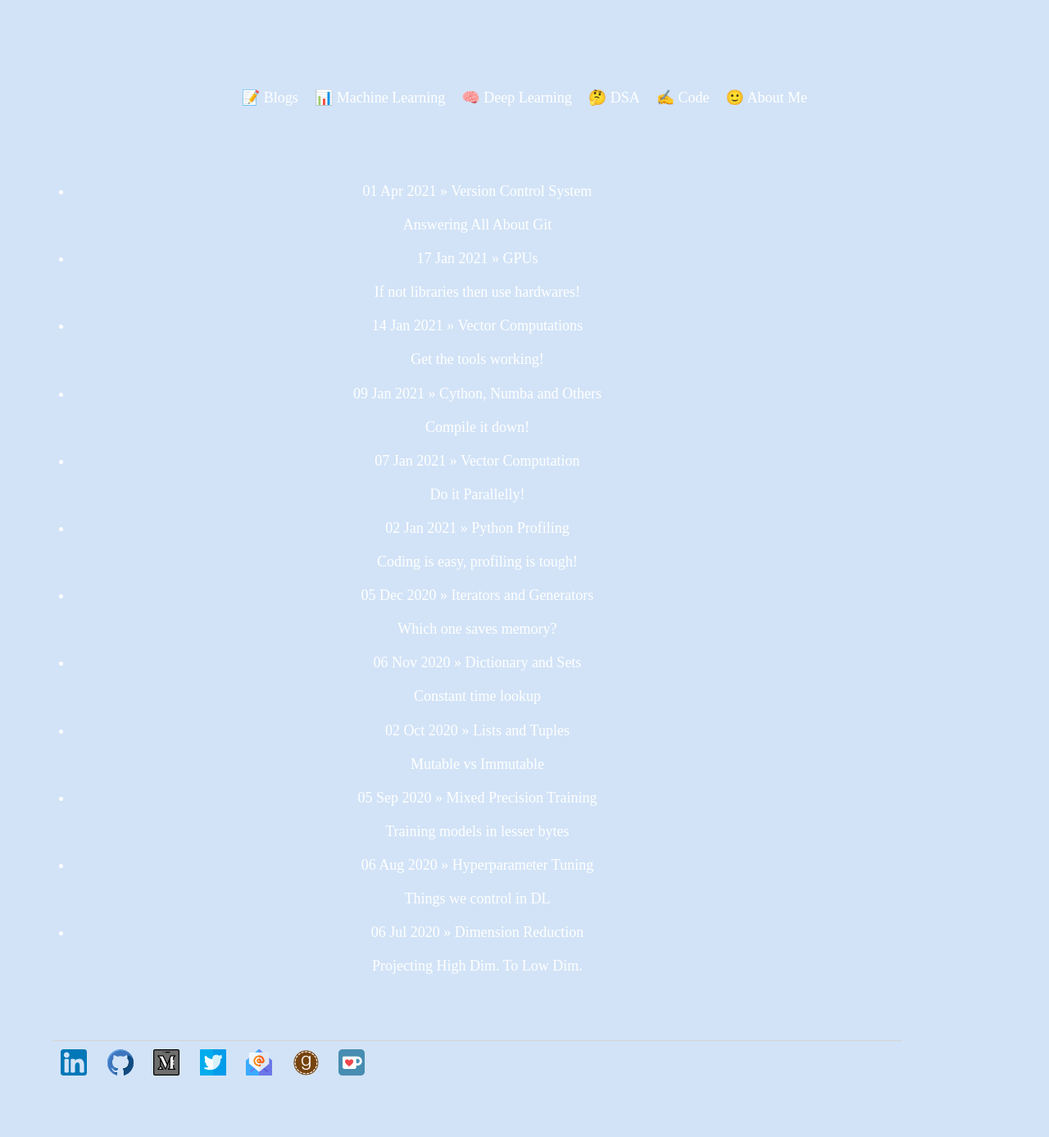
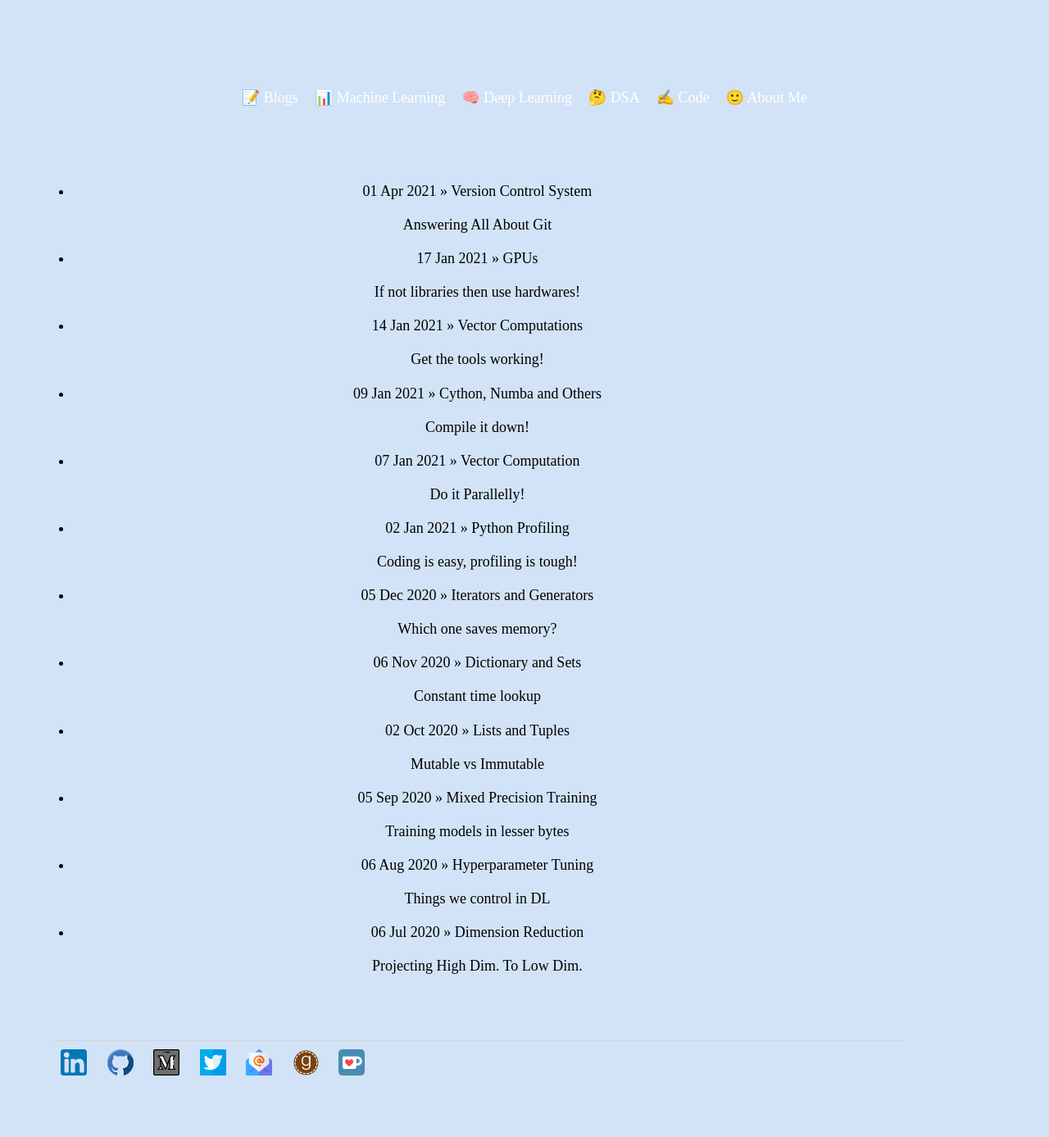
Before and after one commit to Mayurji/mayurji.github.io, a Jekyll site: the page built from index.html, in a window 1280 px wide. Shown: the whole page at 82% size. Built offline with Jekyll 4.4.1, drawn with Linux system fonts in a browser that asks for light colours; nearby versions of some CDN libraries.

```diff
--- a/css/main.css
+++ b/css/main.css
@@ -107,27 +107,27 @@
 }
 
 ol li {
-  color: white;
+  color: black;
   padding: 0px;
   margin-left: 35px;
   /*font-size: 1.1vw;*/
 }
 
 ul li {
-  color: white;
+  color: black;
   margin: 5px;
   /*font-size: 1.1vw;	*/
 }
 
 ul li::before {
-  color: white;
+  color: black;
   list-style: disc;
   /*font-size: 1.1vw;*/
 }
 
 a {
     text-decoration: none;
-    color: white;
+    color: black;
 }
 a:hover {
     text-decoration: underline;
@@ -135,38 +135,38 @@
 h1 {
     /*font-size: 3vw;*/
     font-family:'Helvetica', 'Arial', 'Sans-Serif';
-    color: white;
+    color: black;
 }
 
 h2 {
     /*font-size: 2vw;*/
     font-family:'Helvetica', 'Arial', 'Sans-Serif';
-    color: white;
+    color: black;
 }
 
 h3 {
     /*font-size: 1.5vw;*/
     font-family:'Helvetica', 'Arial', 'Sans-Serif';
-    color: white;
+    color: black;
 }
 
 p {
     /*font-size: 1.3em;*/
     /*font-size: 1vw;*/
     line-height: 1.4em;
-    color: white;
+    color: black;
 }
 
 h4 {
     /*font-size: 1.3vw;*/
     font-family:'Helvetica', 'Arial', 'Sans-Serif';
-    color: white;
+    color: black;
 }
 
 h5 {
     /*font-size: 1.0vw;*/
     font-family:'Helvetica', 'Arial', 'Sans-Serif';
-    color: white;
+    color: black;
     height: 0px;
 }
 
@@ -179,12 +179,12 @@
 ul.posts {
     margin: 20px auto 40px;
     /*font-size: 1vw;*/
-    color: white;
+    color: black;
 }
 
 ul.posts li {
     list-style: disc;
-    color: white;
+    color: black;
     /*font-size: 1vw;*/
 }
 
```
